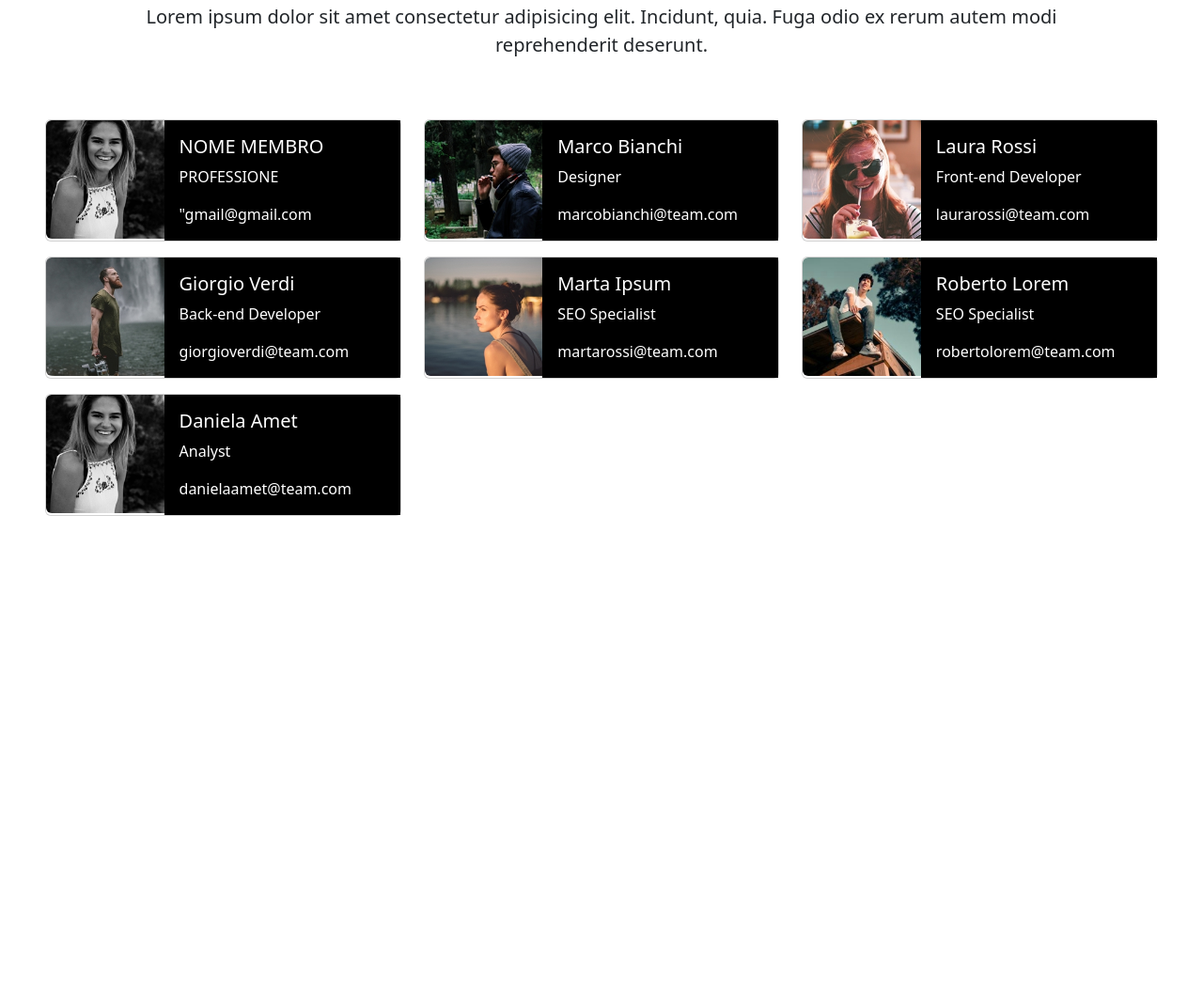
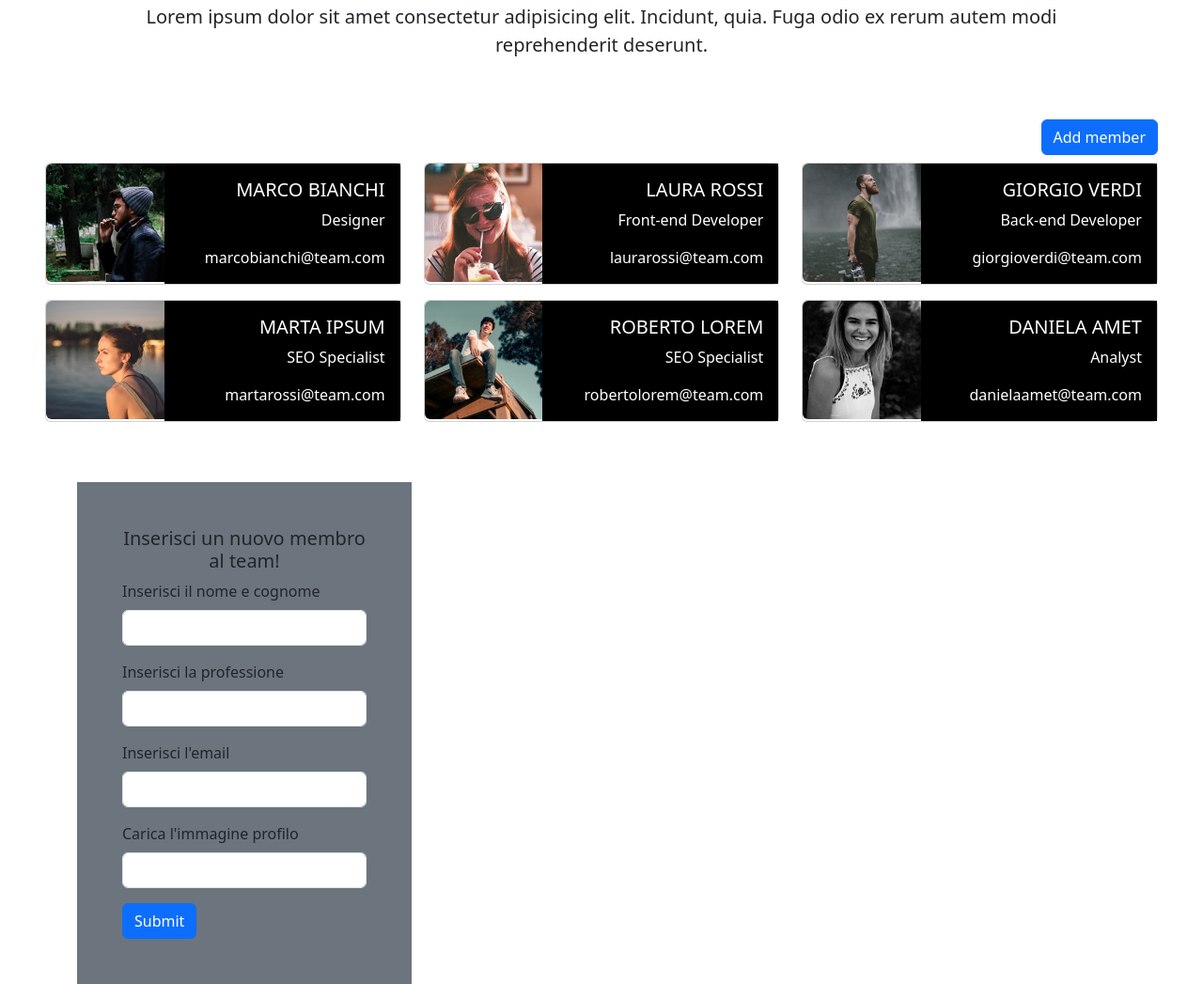
Before and after one commit to RiccardoDelrio/js-our-team, a plain HTML site: page idex.html in a window 1280 px wide. Shown: the part 120-1167 px from the top of the page at 94% size. Before the commit the page ends 800 px from the top, so only its background shows below. Drawn offline with nearby package versions, Linux system fonts and the light colour scheme.

Commit message:
create a form for isert a new member

```diff
--- a/idex.html
+++ b/idex.html
@@ -20,34 +20,50 @@
             </div>
         </div>
     </div>
-    <div class="p-5 m-auto">
+    <div class="p-5 m-auto text-end ">
+        <button class="btn btn-primary mb-2 ">Add member</button>
         <div class="row card-container">
 
+
+        </div>
+    </div>
+    <div class="container">
+        <div class="row">
             <div class="col-4">
-                <div class="card mb-3" style="max-width: 540px;">
-                    <div class="row g-0">
-                        <div class="col-md-4">
-                            <img src="./img/female3.png" class="img-fluid rounded-start" alt="...">
-                        </div>
-                        <div class="col-md-8 bg-black text-white">
-                            <div class="card-body ">
-                                <h5 class="card-title">NOME MEMBRO</h5>
-                                <p class="card-text">PROFESSIONE</p>
-                                <p class="card-text">"gmail@gmail.com</p>
-                            </div>
-                        </div>
+
+
+                <form class="bg-secondary p-5 form">
+                    <h5 class="text-center">Inserisci un nuovo membro al team!</h5>
+                    <div class="mb-3">
+                        <label for="" class="form-label">Inserisci il nome e cognome</label>
+                        <input type="text" class="form-control" name="" id="inputName" aria-describedby="helpId"
+                            placeholder="" />
+                        <small id="helpId" class="form-text text-muted"></small>
                     </div>
-                </div>
+                    <div class="mb-3">
+                        <label for="" class="form-label">Inserisci la professione</label>
+                        <input type="text" class="form-control" name="" id="inputjob" aria-describedby="helpId"
+                            placeholder="" />
+                        <small id="helpId" class="form-text text-muted"></small>
+                    </div>
+                    <div class="mb-3 ">
+                        <label for="" class="form-label">Inserisci l'email</label>
+                        <input type="text" class="form-control" name="" id="inputEmail" aria-describedby="helpId"
+                            placeholder="" />
+                        <small id="helpId" class="form-text text-muted"></small>
+                    </div>
+                    <div class="mb-3 ">
+                        <label for="" class="form-label">Carica l'immagine profilo</label>
+                        <input type="text" class="form-control" name="" id="img" aria-describedby="helpId"
+                            placeholder="" />
+                        <small id="helpId" class="form-text text-muted"></small>
+                    </div>
+                    <button type="submit" class="btn btn-primary">Submit</button>
+                </form>
             </div>
         </div>
+
     </div>
-
-
-
-
-
-
-
 
 
 
--- a/script.js
+++ b/script.js
@@ -37,9 +37,14 @@ const teamMembers = [
   }
 ];
 const rowEl = document.querySelector(".card-container")
+const nameEl = document.querySelector(".inputName")
+const jobEl = document.querySelector(".inputJob")
+const emailEl = document.querySelector(".inputEmail")
+const imgEl = document.querySelector(".imgName")
+const formEl = document.querySelector(".form")
 
 for (let i = 0; i < teamMembers.length; i++) {
-  const name = teamMembers[i].name
+  const name = teamMembers[i].name.toUpperCase()
   const role = teamMembers[i].role
   const email = teamMembers[i].email
   const img = teamMembers[i].img
@@ -67,3 +72,4 @@ function addMarkup(img, name, role, email) {
   `
 
 }
+formEl
```
